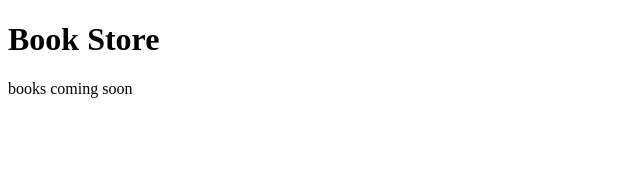
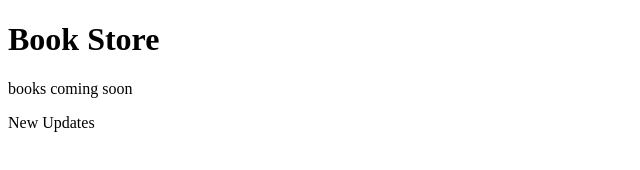
Before and after one commit to rahathie/book-store, a plain HTML site: page index.html in a window 1280 px wide. Shown: the whole page, without its empty margins (0-640 px from the left). Drawn offline with Linux system fonts and the light colour scheme.

Commit message:
updated feature

```diff
--- a/index.html
+++ b/index.html
@@ -8,5 +8,6 @@
 <body>
     <h1>Book Store</h1>
     <p>books coming soon</p>
+    <p>New Updates</p>
 </body>
 </html>
```
